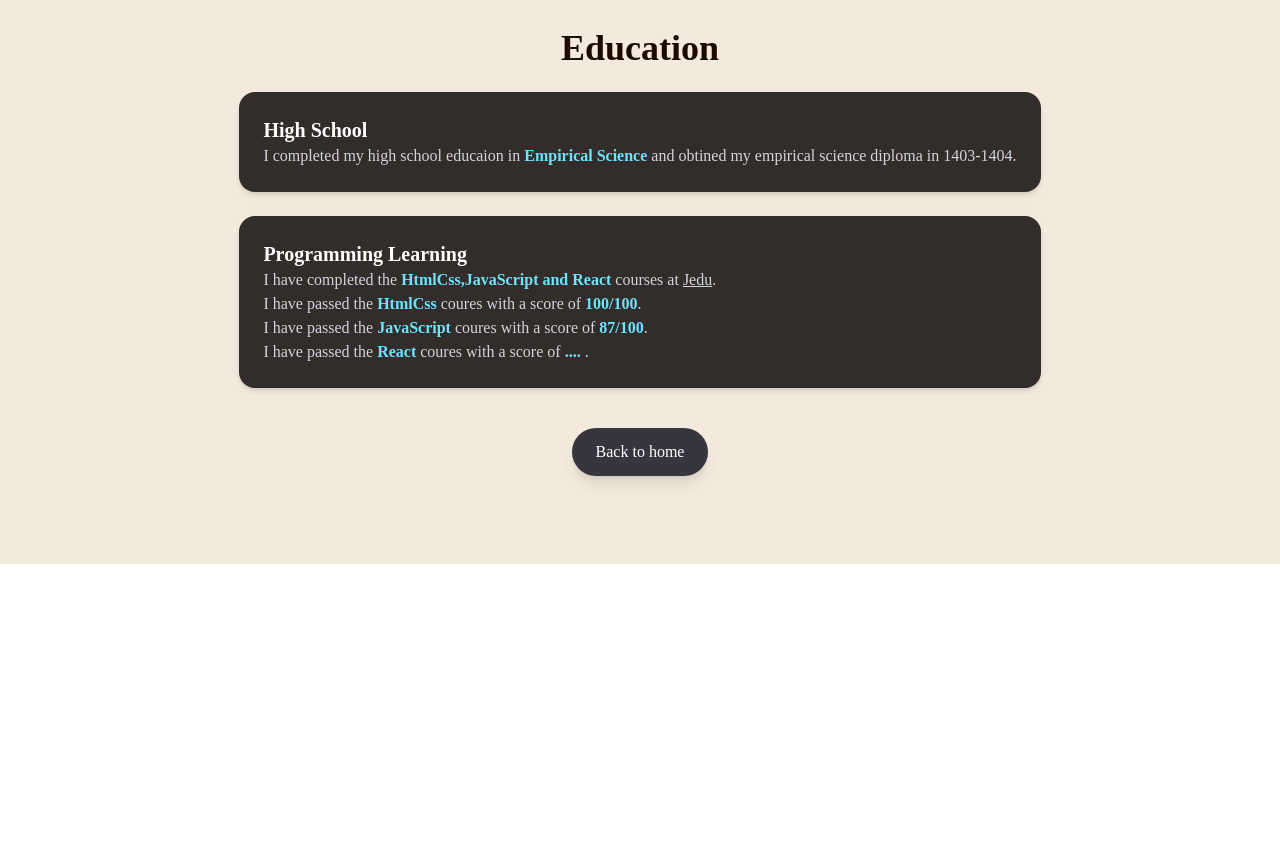
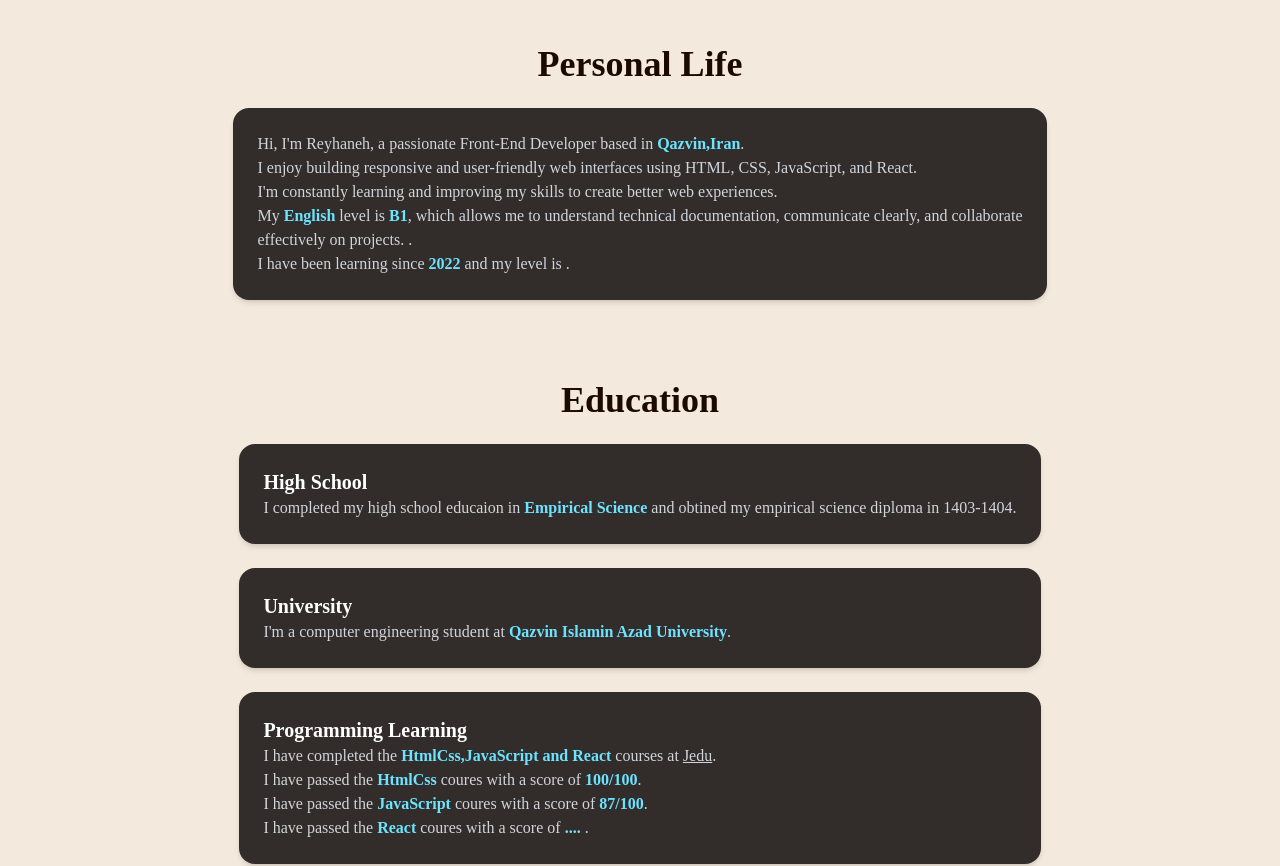
Before and after one commit to reyhanehgnb/first-react, a React (Vite) app: page /#/aboutme in a window 1280 px wide. Shown: the part 820-1686 px from the top of the page. Before the commit the page ends 1384 px from the top, so only its background shows below. Built offline with nearby package versions, Linux system fonts and the light colour scheme.

Commit message:
Fix about me

```diff
--- a/src/components/AboutMe.jsx
+++ b/src/components/AboutMe.jsx
@@ -1,6 +1,6 @@
 import React from "react";
 import { motion } from "framer-motion";
-import pic1 from "../images/about.jpg";
+import pic1 from "../images/about.webp";
 
 const AboutMe = () => {
   return (
@@ -18,11 +18,53 @@ const AboutMe = () => {
           className="p-6 md:p-10 max-w-xl text-white"
         >
           <h2 className="text-3xl/normal md:text5xl/normal lg:text-7xl/normal font-semibold mb-4 text-white  ml-0 md:ml-20 lg:ml-30">
-            I<br /> was born on <br /> June16,2007
+            I<br /> was born on <br /> 2007
           </h2>
         </motion.div>
       </div>
-      <div className="w-full py-12 px-6 sm:px-12 md:px-20 bg-[var(--lightcream)] text-white">
+      <div className="w-full py-16 px-6 sm:px-12 md:px-20 bg-[var(--lightcream)] text-white">
+        <motion.div
+          initial={{ opacity: 0, y: 40 }}
+          whileInView={{ opacity: 1, y: 0 }}
+          transition={{ duration: 1 }}
+          viewport={{ once: true }}
+          className="max-w-4xl mx-auto flex flex-col justify-center items-center pb-20"
+        >
+          <h2 className="text-2xl sm:text-3xl md:text-4xl font-bold mb-6 text-[var(--brown)]">
+            Personal Life
+          </h2>
+
+          <div className="space-y-6">
+            <div className="bg-[var(--darkbrown)] p-6 rounded-2xl shadow-md hover:shadow-lg transition">
+              <p className="text-sm sm:text-base text-gray-300">
+                Hi, I'm Reyhaneh, a passionate Front-End Developer based in{" "}
+                <span className="font-semibold text-[var(--lightblue)]">
+                  Qazvin,Iran
+                </span>
+                .
+                <br /> I enjoy building responsive and user-friendly web
+                interfaces using HTML, CSS, JavaScript, and React.
+                <br /> I'm constantly learning and improving my skills to create
+                better web experiences.
+                <br /> My{" "}
+                <span className="font-semibold text-[var(--lightblue)]">
+                  English
+                </span>{" "}
+                level is{" "}
+                <span className="font-semibold text-[var(--lightblue)]">
+                  B1
+                </span>
+                , which allows me to understand technical documentation,
+                communicate clearly, and collaborate <br /> effectively on
+                projects. . <br />I have been learning since{" "}
+                <span className="font-semibold text-[var(--lightblue)]">
+                  2022
+                </span>{" "}
+                and my level is .
+              </p>
+            </div>
+          </div>
+        </motion.div>
         <motion.div
           initial={{ opacity: 0, y: 40 }}
           whileInView={{ opacity: 1, y: 0 }}
@@ -46,14 +88,26 @@ const AboutMe = () => {
               </p>
             </div>
             <div className="bg-[var(--darkbrown)] p-6 rounded-2xl shadow-md hover:shadow-lg transition">
+              <h3 className="text-xl font-semibold">University</h3>
+              <p className="text-sm sm:text-base text-gray-300">
+                I'm a computer engineering student at <span className="font-semibold text-[var(--lightblue)]">
+                  Qazvin Islamin Azad University
+                </span>
+                .
+              </p>
+            </div>
+            <div className="bg-[var(--darkbrown)] p-6 rounded-2xl shadow-md hover:shadow-lg transition">
               <h3 className="text-xl font-semibold">Programming Learning</h3>
               <p className="text-sm sm:text-base text-gray-300">
                 I have completed the{" "}
                 <span className="font-semibold text-[var(--lightblue)]">
                   HtmlCss,JavaScript and React{" "}
                 </span>{" "}
-                courses at <a href="https://jedu.ir" className="underline">Jedu</a>. <br />I have
-                passed the{" "}
+                courses at{" "}
+                <a href="https://jedu.ir" className="underline">
+                  Jedu
+                </a>
+                . <br />I have passed the{" "}
                 <span className="font-semibold text-[var(--lightblue)]">
                   {" "}
                   HtmlCss
--- a/src/components/MainPage.jsx
+++ b/src/components/MainPage.jsx
@@ -12,7 +12,7 @@ const MainPage = () => {
     <div className="w-full">
       <nav className="fixed top-0 left-0 w-full bg-gradient-to-r from-[var(--darkpink)] via-[var(--middlepink)] to-black
  backdrop-blur-md text-white shadow-lg z-50">
-        <div className="flex items-center justify-between pl-2 pr-4 sm:px-10">
+        <div className="flex items-center justify-between pl-0 pr-5 sm:px-10">
           <div className="flex items-center">
             <img src={logo} alt="Logo" className="w-20 h-20 object-contain filter brightness-90 contrast-100 hidden sm:block" />
           </div>
--- a/src/components/Skills.jsx
+++ b/src/components/Skills.jsx
@@ -6,8 +6,8 @@ import {
   FaJsSquare,
   FaReact,
   FaGithub,
+  FaGitAlt ,
 } from "react-icons/fa";
-
 const skills = [
   {
     name: "HTML",
@@ -33,6 +33,11 @@ const skills = [
     name: "GitHub",
     level: 60,
     icon: <FaGithub className="text-gray-700 w-12 h-12" />,
+  },
+  {
+    name: "Git",
+    level: 60,
+    icon: <FaGitAlt className="text-orange-700 w-12 h-12" />,
   },
 ];
 const Skills = () => {
```
Also changed, not shown: 1 other file (tests, documents, lock files or other folders).
